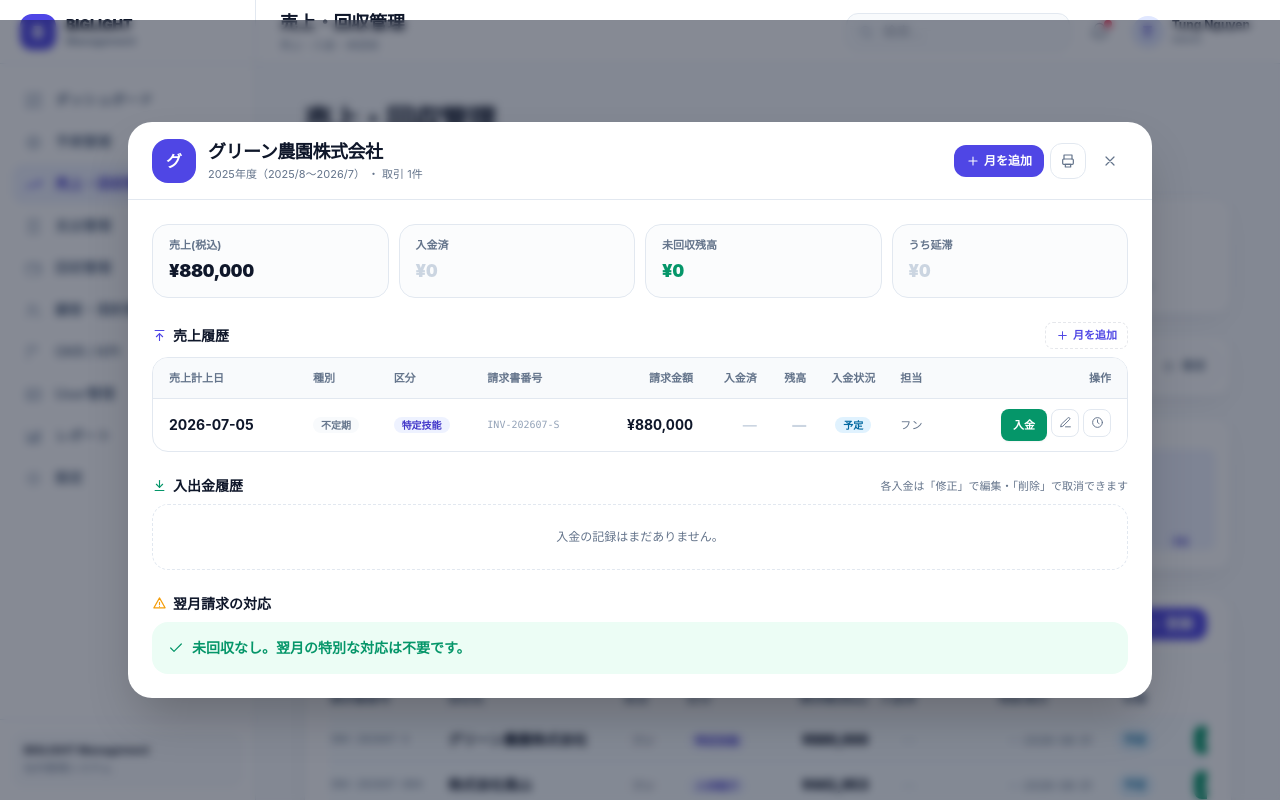
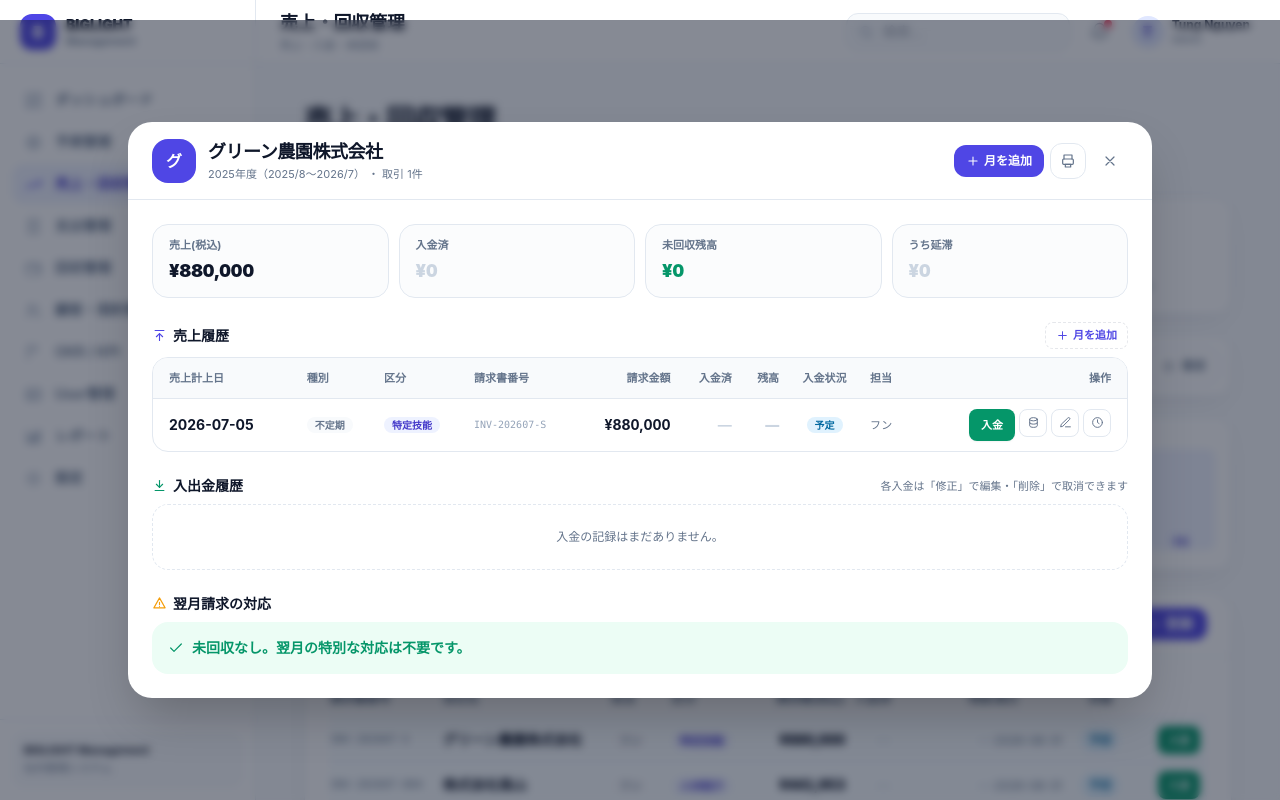
Before and after one commit to tungnguyen3394/biglight-financial, a Next.js app: page /sales in a window 1280 px wide. Both pictures are taken after a click on the button "グリーン農園株式会社". Shown: the top 800 px of the page. Built offline with nearby package versions, Linux system fonts and the light colour scheme.

Commit message:
入金ボタンを常時表示(一覧・売上履歴)+請求書ごとの入金明細モーダル(修正/削除/追加/調整)を一覧と会社詳細から起動

```diff
--- a/src/components/revenue/RevenueManager.tsx
+++ b/src/components/revenue/RevenueManager.tsx
@@ -90,6 +90,7 @@ export default function RevenueManager() {
   const [payMethod, setPayMethod] = useState<PayMethod>("銀行振込");
   const [payFee, setPayFee] = useState("");
   const [editPay, setEditPay] = useState<{ line: RevLine; pi: number } | null>(null);
+  const [paysForId, setPaysForId] = useState<string | null>(null);
   const [custOpen, setCustOpen] = useState(false);
   const [histFor, setHistFor] = useState<RevLine | null>(null);
   const [editFor, setEditFor] = useState<RevLine | null>(null);
@@ -221,7 +222,8 @@ export default function RevenueManager() {
   }
   // 入金モーダルを開く（残高を初期値に）
   function openPay(l: RevLine) {
-    setPayFor(l); setPayAmount(String(remainOf(l))); setPayDate(today); setPayMethod("銀行振込"); setPayNote(""); setPayFee("");
+    const rem = remainOf(l);
+    setPayFor(l); setPayAmount(rem > 0 ? String(rem) : ""); setPayDate(today); setPayMethod("銀行振込"); setPayNote(""); setPayFee("");
   }
   function removeLine(l: RevLine) {
     if (!confirm("この明細を削除しますか？")) return;
@@ -299,6 +301,7 @@ export default function RevenueManager() {
   const liveEx = (() => { const raw = Number(draft.amount) || 0; return draft.taxMode === "in" ? Math.round(raw / (1 + S.taxRate / 100)) : raw; })();
   const liveIn = Math.round(liveEx * (1 + S.taxRate / 100));
   const nextYm = (() => { const [y, m] = today.slice(0, 7).split("-").map(Number); const nm = m === 12 ? 1 : m + 1; const ny = m === 12 ? y + 1 : y; return `${ny}-${String(nm).padStart(2, "0")}`; })();
+  const paysLine = paysForId ? store.lines.find((l) => l.id === paysForId) ?? null : null;
 
   return (
     <div className="space-y-5">
@@ -399,7 +402,7 @@ export default function RevenueManager() {
             <tbody className="divide-y divide-line">
               {rows.length === 0 && <tr><td colSpan={10} className="py-10 text-center text-muted">この月の明細はありません。「登録」から追加してください。</td></tr>}
               {rows.map((r) => {
-                const st = statusOf(r, today); const remain = remainOf(r);
+                const st = statusOf(r, today);
                 return (
                   <tr key={r.id} className={`hover:bg-surface ${r.status === "forecast" ? "bg-sky-50/40" : ""}`}>
                     <td className="py-2 font-mono text-[11px] text-muted">{r.invoiceNo}</td>
@@ -415,10 +418,10 @@ export default function RevenueManager() {
                     </td>
                     <td className="py-2 text-right">
                       <div className="flex justify-end gap-1">
-                        {remain > 0 && <button onClick={() => openPay(r)} className="rounded-lg bg-emerald-600 px-2 py-1 text-[11px] font-bold text-white hover:bg-emerald-700">入金</button>}
-                        {st === "OVERPAID" && <button onClick={() => adjustOverpay(r)} className="rounded-lg bg-violet-600 px-2 py-1 text-[11px] font-bold text-white hover:bg-violet-700">調整</button>}
-                        <button onClick={() => setEditFor(r)} className="flex h-7 w-7 items-center justify-center rounded-lg border border-line text-muted hover:border-brand-500 hover:text-brand-600" title="編集"><Ic n="pencil" size={14} /></button>
-                        <button onClick={() => setHistFor(r)} className="flex h-7 w-7 items-center justify-center rounded-lg border border-line text-muted hover:border-brand-500 hover:text-brand-600" title="履歴"><Ic n="clock" size={14} /></button>
+                        <button onClick={() => openPay(r)} className="rounded-lg bg-emerald-600 px-2.5 py-1 text-[11px] font-bold text-white hover:bg-emerald-700">入金</button>
+                        <button onClick={() => setPaysForId(r.id)} className="flex h-7 w-7 items-center justify-center rounded-lg border border-line text-muted hover:border-brand-500 hover:text-brand-600" title="入金明細・修正"><Ic n="coins" size={14} /></button>
+                        <button onClick={() => setEditFor(r)} className="flex h-7 w-7 items-center justify-center rounded-lg border border-line text-muted hover:border-brand-500 hover:text-brand-600" title="売上を編集"><Ic n="pencil" size={14} /></button>
+                        <button onClick={() => setHistFor(r)} className="flex h-7 w-7 items-center justify-center rounded-lg border border-line text-muted hover:border-brand-500 hover:text-brand-600" title="変更履歴"><Ic n="clock" size={14} /></button>
                         <button onClick={() => removeLine(r)} className="flex h-7 w-7 items-center justify-center rounded-lg border border-line text-muted hover:border-rose-400 hover:text-rose-500" title="削除"><Ic n="trash" size={14} /></button>
                       </div>
                     </td>
@@ -717,7 +720,7 @@ export default function RevenueManager() {
                   <table className="w-full min-w-[820px] text-sm">
                     <thead><tr className="border-b border-line bg-surface text-left text-[11px] text-muted"><th className="px-4 py-2.5 font-bold">売上計上日</th><th className="px-2 py-2.5 font-bold">種別</th><th className="px-2 py-2.5 font-bold">区分</th><th className="px-2 py-2.5 font-bold">請求書番号</th><th className="px-2 py-2.5 text-right font-bold">請求金額</th><th className="px-2 py-2.5 text-right font-bold">入金済</th><th className="px-2 py-2.5 text-right font-bold">残高</th><th className="px-2 py-2.5 text-center font-bold">入金状況</th><th className="px-2 py-2.5 font-bold">担当</th><th className="sticky right-0 bg-surface px-4 py-2.5 text-right font-bold">操作</th></tr></thead>
                     <tbody className="divide-y divide-line">
-                      {detailData.ls.map((l) => { const st = statusOf(l, today); const rem = remainOf(l); const mc = moneyCells(l); return (
+                      {detailData.ls.map((l) => { const st = statusOf(l, today); const mc = moneyCells(l); return (
                         <tr key={l.id} className="hover:bg-surface/60">
                           <td className="px-4 py-2.5 font-bold text-ink">{l.recognitionDate}</td>
                           <td className="px-2 py-2.5"><span className="rounded-full bg-surface px-2 py-0.5 text-[10px] font-bold text-muted">{l.recurring ? "定期" : "不定期"}</span></td>
@@ -730,9 +733,9 @@ export default function RevenueManager() {
                           <td className="px-2 py-2.5"><span className="text-[11px] text-muted">{l.owner}</span></td>
                           <td className="sticky right-0 bg-white px-4 py-2.5 text-right shadow-[-8px_0_10px_-8px_rgba(15,23,42,0.15)]">
                             <div className="flex justify-end gap-1">
-                              {rem > 0 && <button onClick={() => openPay(l)} className="rounded-lg bg-emerald-600 px-3 py-1.5 text-[11px] font-black text-white shadow-sm hover:bg-emerald-700">入金</button>}
-                              {st === "OVERPAID" && <button onClick={() => adjustOverpay(l)} className="rounded-lg bg-violet-600 px-2.5 py-1.5 text-[11px] font-bold text-white hover:bg-violet-700">調整</button>}
-                              <button onClick={() => setEditFor(l)} className="flex h-7 w-7 items-center justify-center rounded-lg border border-line text-muted hover:border-brand-500 hover:text-brand-600" title="編集"><Ic n="pencil" size={13} /></button>
+                              <button onClick={() => openPay(l)} className="rounded-lg bg-emerald-600 px-3 py-1.5 text-[11px] font-black text-white shadow-sm hover:bg-emerald-700">入金</button>
+                              <button onClick={() => setPaysForId(l.id)} className="flex h-7 w-7 items-center justify-center rounded-lg border border-line text-muted hover:border-brand-500 hover:text-brand-600" title="入金明細・修正"><Ic n="coins" size={13} /></button>
+                              <button onClick={() => setEditFor(l)} className="flex h-7 w-7 items-center justify-center rounded-lg border border-line text-muted hover:border-brand-500 hover:text-brand-600" title="売上を編集"><Ic n="pencil" size={13} /></button>
                               <button onClick={() => setHistFor(l)} className="flex h-7 w-7 items-center justify-center rounded-lg border border-line text-muted hover:border-brand-500 hover:text-brand-600" title="変更履歴"><Ic n="clock" size={13} /></button>
                             </div>
                           </td>
@@ -813,6 +816,48 @@ export default function RevenueManager() {
                   </div>
                 )}
               </div>
+            </div>
+          </div>
+        </div>
+      )}
+
+      {/* ===== 請求書ごとの入金明細モーダル ===== */}
+      {paysLine && (
+        <div className="fixed inset-0 z-[70] flex items-center justify-center p-4">
+          <div className="absolute inset-0 bg-ink/40" onClick={() => setPaysForId(null)} />
+          <div className="relative w-full max-w-lg rounded-2xl bg-white p-5 shadow-2xl">
+            <div className="mb-3 flex items-center justify-between">
+              <div>
+                <h3 className="text-base font-black text-ink">入金明細・修正</h3>
+                <p className="text-[11px] text-muted">{paysLine.customer} — {paysLine.invoiceNo}</p>
+              </div>
+              <button onClick={() => setPaysForId(null)} className="flex h-8 w-8 items-center justify-center rounded-lg text-muted hover:bg-surface"><Ic n="x" size={16} /></button>
+            </div>
+            <div className="mb-3 grid grid-cols-3 gap-2 text-sm">
+              <div className="rounded-xl bg-surface px-3 py-2"><p className="text-[10px] font-bold text-muted">請求(税込)</p><p className="font-black text-ink">{yen(taxIn(paysLine))}</p></div>
+              <div className="rounded-xl bg-surface px-3 py-2"><p className="text-[10px] font-bold text-muted">入金済</p><p className={`font-black ${moneyCells(paysLine).paidClass}`}>{yen(paidOf(paysLine))}</p></div>
+              <div className="rounded-xl bg-surface px-3 py-2"><p className="text-[10px] font-bold text-muted">残高</p><p className={`font-black ${moneyCells(paysLine).balClass}`}>{moneyCells(paysLine).balText}</p></div>
+            </div>
+            <div className="max-h-[46vh] space-y-1.5 overflow-auto">
+              {paysLine.payments.length === 0 ? (
+                <p className="rounded-xl border border-dashed border-line px-4 py-6 text-center text-xs text-muted">入金の記録はまだありません。「＋ 入金を追加」から登録してください。</p>
+              ) : (
+                paysLine.payments.map((p, pi) => (
+                  <div key={pi} className="flex flex-wrap items-center gap-2 rounded-xl border border-line px-3 py-2 text-xs">
+                    <span className="font-bold text-ink">{p.date}</span>
+                    <span className="rounded-full bg-surface px-2 py-0.5 text-[10px] font-bold text-muted">{p.method || "—"}</span>
+                    {p.fee ? <span className="text-[10px] text-amber-600">手数料 {yen(p.fee)}</span> : null}
+                    {p.note ? <span className="truncate text-[10px] text-muted">{p.note}</span> : null}
+                    <span className={`ml-auto font-black tabular-nums ${p.amount < 0 ? "text-violet-600" : "text-emerald-600"}`}>{yen(p.amount)}</span>
+                    <button onClick={() => setEditPay({ line: paysLine, pi })} className="flex items-center gap-1 rounded-lg border border-line px-2 py-1 text-[10px] font-bold text-muted hover:border-brand-500 hover:text-brand-600"><Ic n="pencil" size={11} />修正</button>
+                    <button onClick={() => deletePay(paysLine.id, pi, p.amount)} className="flex items-center gap-1 rounded-lg border border-line px-2 py-1 text-[10px] font-bold text-muted hover:border-rose-400 hover:text-rose-500"><Ic n="trash" size={11} />削除</button>
+                  </div>
+                ))
+              )}
+            </div>
+            <div className="mt-4 flex flex-wrap justify-end gap-2">
+              {balanceOf(paysLine) < 0 && <button onClick={() => adjustOverpay(paysLine)} className="rounded-xl bg-violet-600 px-3 py-2 text-sm font-bold text-white hover:bg-violet-700">過入金を調整</button>}
+              <button onClick={() => openPay(paysLine)} className="flex items-center gap-1 rounded-xl bg-emerald-600 px-4 py-2 text-sm font-bold text-white hover:bg-emerald-700"><Ic n="plus" size={14} />入金を追加</button>
             </div>
           </div>
         </div>
```
